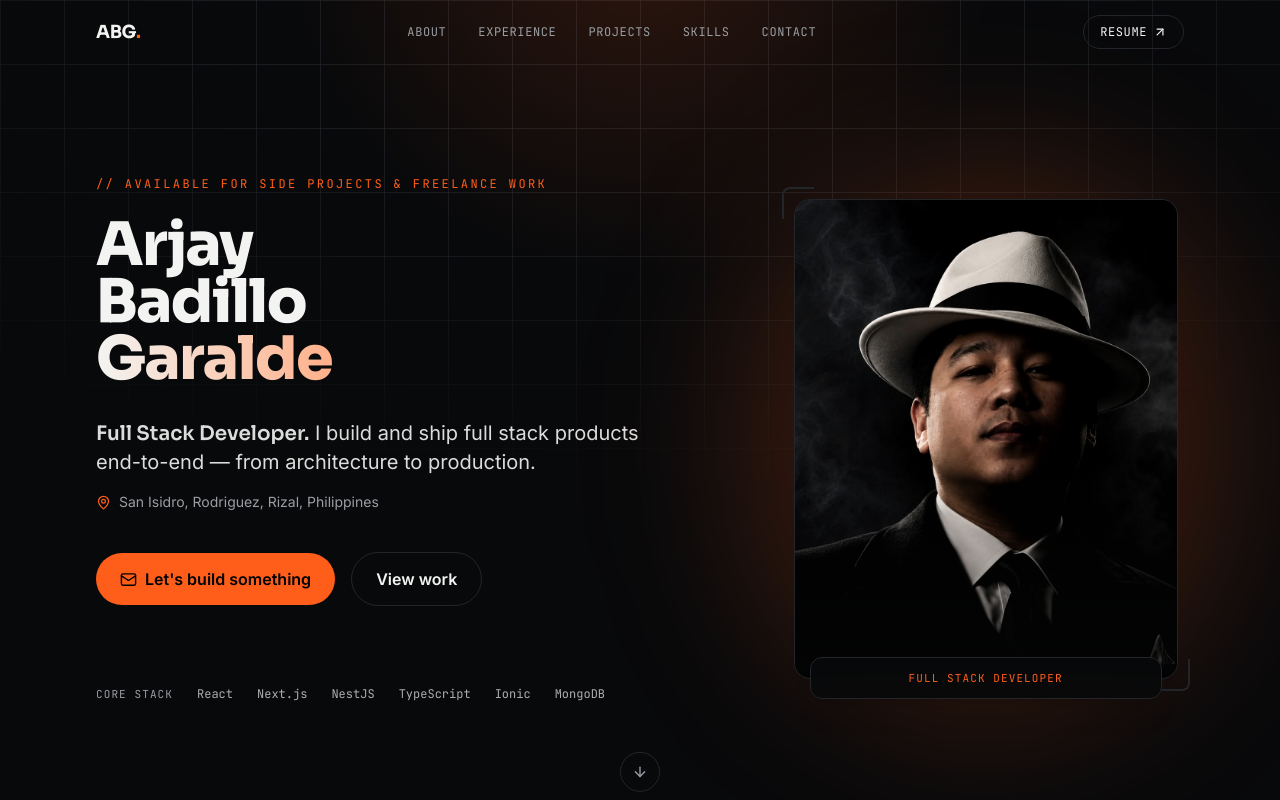
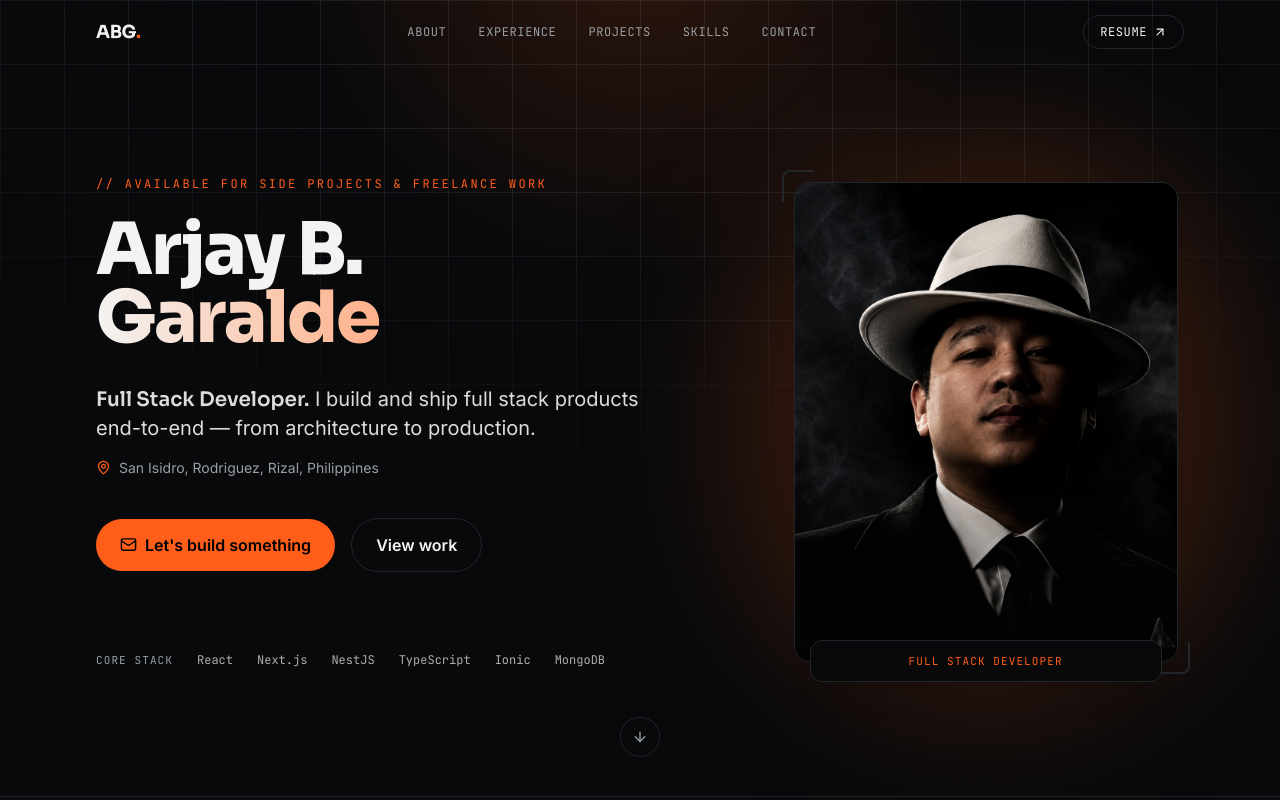
Before and after one commit to Rj45-143/arjay-portfolio, a Next.js app: page / in a window 1280 px wide. Shown: the top 800 px of the page. Built offline with nearby package versions, Linux system fonts and the light colour scheme.

Commit message:
Switch hero name to "Arjay B." / "Garalde"
Abbreviates the middle name to an initial and goes back to a two-line
treatment at a larger size.

```diff
--- a/src/components/Hero.tsx
+++ b/src/components/Hero.tsx
@@ -28,11 +28,9 @@ export default function Hero() {
             initial={{ opacity: 0, y: 16 }}
             animate={{ opacity: 1, y: 0 }}
             transition={{ duration: 0.6, delay: 0.05 }}
-            className="font-display font-extrabold text-[11vw] leading-[0.95] sm:text-6xl lg:text-6xl tracking-tight"
+            className="font-display font-extrabold text-[12vw] leading-[0.95] sm:text-7xl lg:text-7xl tracking-tight"
           >
-            {profile.firstName}
-            <br />
-            {profile.middleName}
+            {profile.firstName} {profile.middleName.charAt(0)}.
             <br />
             <span className="text-gradient">{profile.lastName}</span>
           </motion.h1>
```
